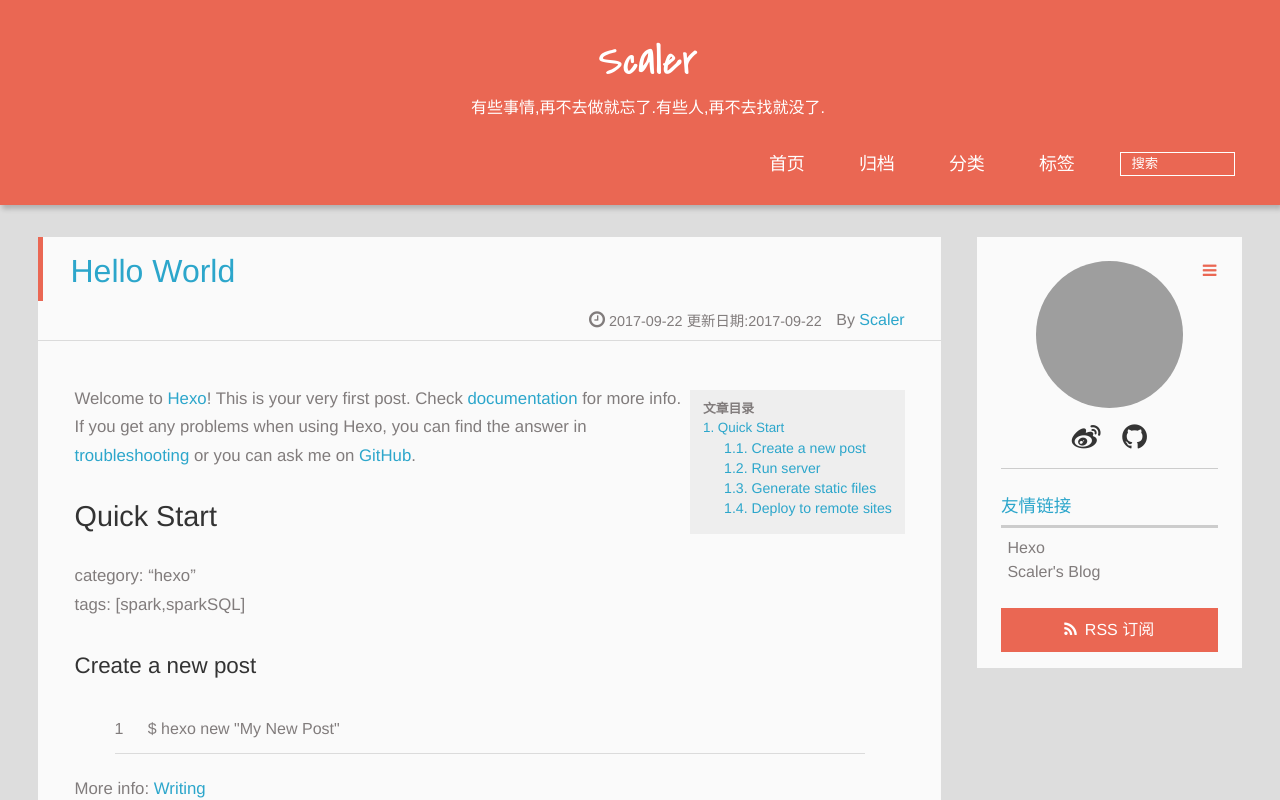
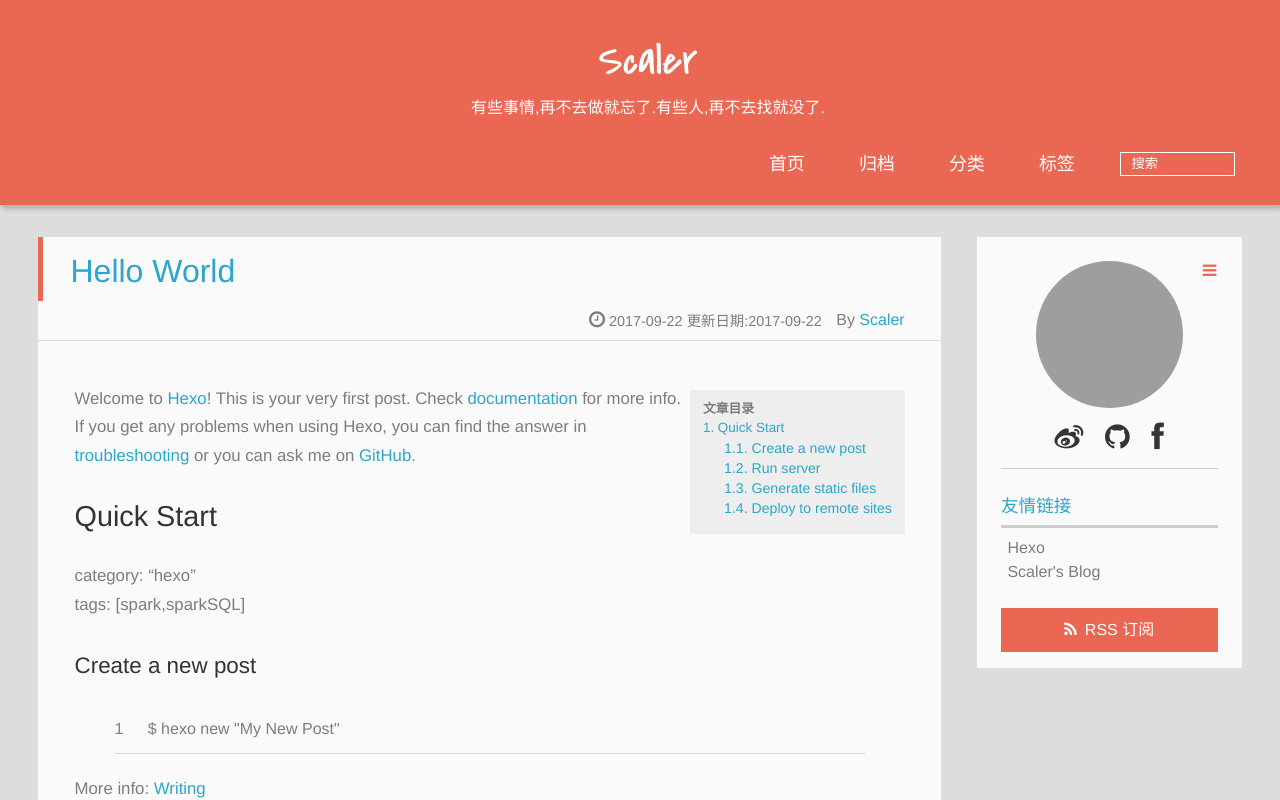
Before and after one commit to ScalerYan/ScalerYan.github.io, a plain HTML site: page 2017/09/22/hello-world/index.html in a window 1280 px wide. Shown: the top 800 px of the page. Drawn offline with Linux system fonts and the light colour scheme; grey boxes are pictures that could not be loaded; a script that the page names is missing.

Commit message:
Site updated: 2017-09-22 04:00:51

```diff
--- a/2017/09/22/hello-world/index.html
+++ b/2017/09/22/hello-world/index.html
@@ -155,6 +155,8 @@
 
 		<a href="https://github.com/scaleryan" target="_blank" title="github"></a>
 
+
+		<a href="https://www.facebook.com/scaler.yan.56481" target="_blank" title="facebook"></a>
 
 
 	</div>
```
Also changed, not shown: index.html (+2 -0 lines).
